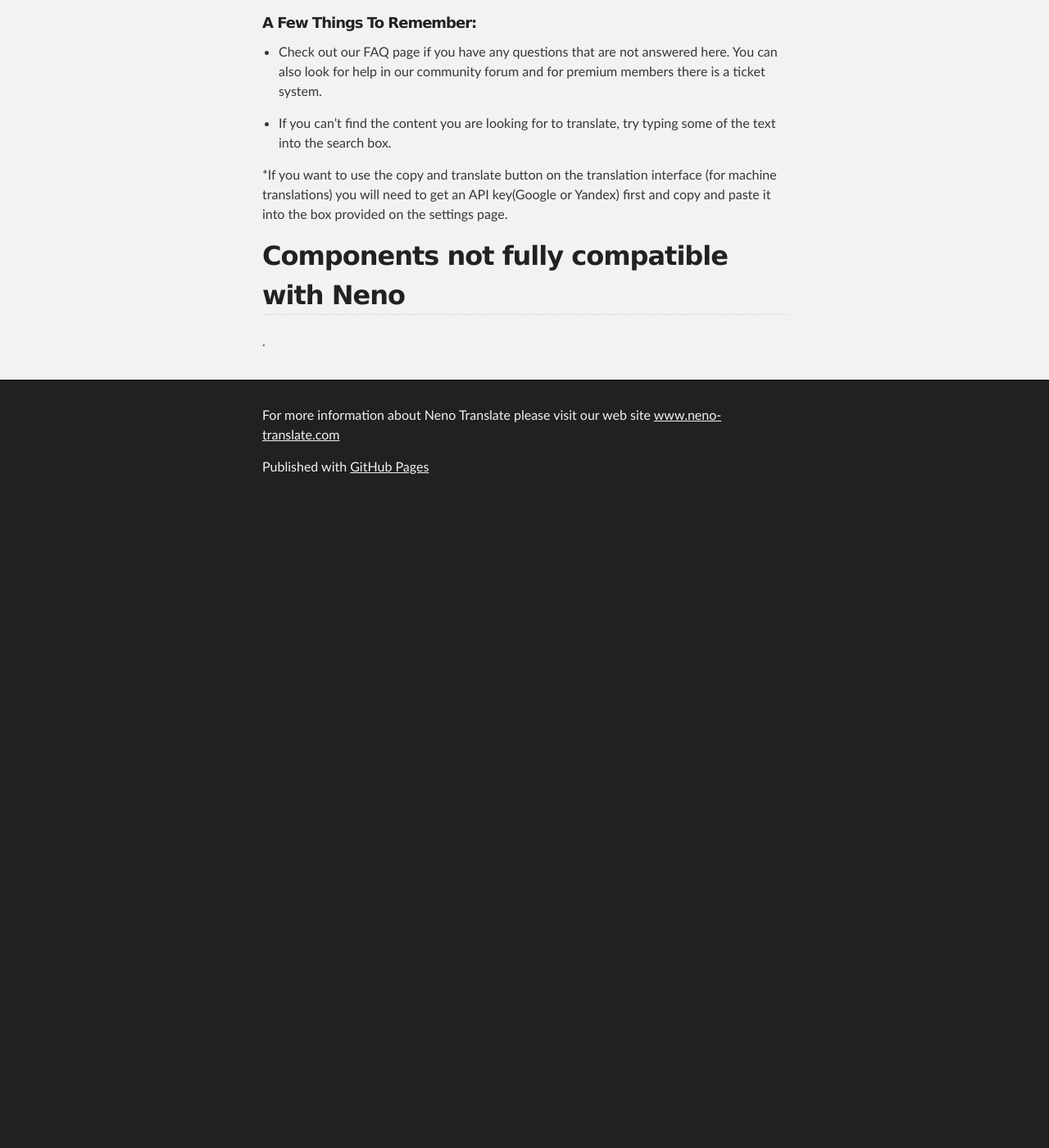
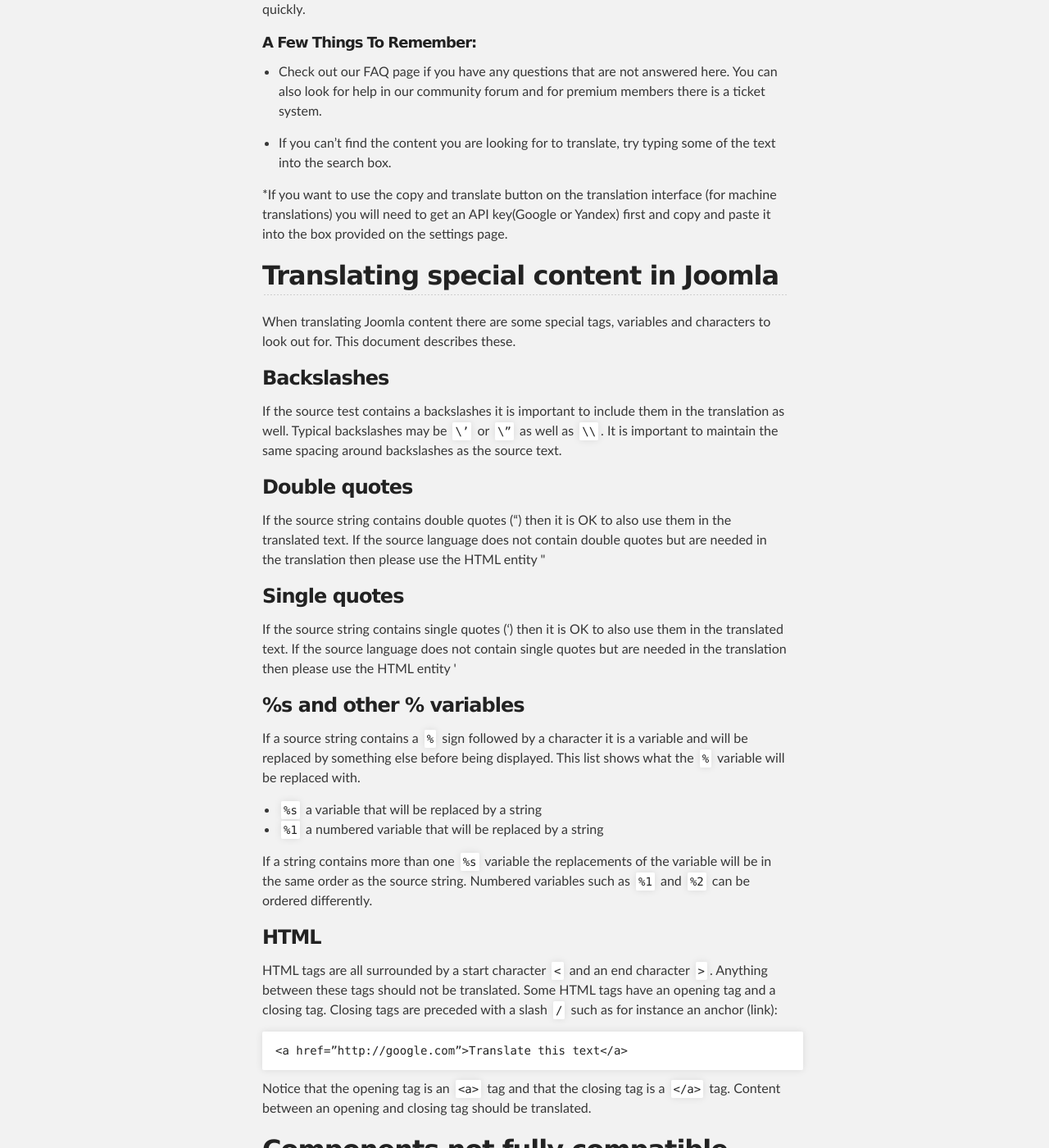
Before and after one commit to javigomez/neno, a Jekyll site: the page built from index.md, in a window 1280 px wide and 1400 px high, scrolled down 3433 px. Shown: the whole window at 82% size. Built offline with Jekyll 4.4.1, drawn with Linux system fonts in a browser that asks for light colours; Markdown is read by kramdown in place of the engine named in the settings; before the commit the page ends 4049 px from its top, so only the background shows below that; some of the changed text lies outside the part shown.

Commit message:
Added Translating special content in Joomla

````diff
--- a/index.md
+++ b/index.md
@@ -9,8 +9,9 @@ The documentation is not ready yet. Please be patient!
 
 
 ## Contents
+* [Getting Started With Neno](#getting-started-with-neno)
+* [Translating special content in Joomla](#translating-special-content-in-joomla)
 * [Components not fully compatible with Neno](#components-not-fully-compatible-with-neno)
-* [Getting Started With Neno](#getting-started-with-neno)
 
 ## Getting Started With Neno
 
@@ -86,6 +87,32 @@ Neno will log information about every action it takes. In the unlikely event of
 
 
 
+## Translating special content in Joomla
+When translating Joomla content there are some special tags, variables and characters to look out for. This document describes these.
+
+### Backslashes
+If the source test contains a backslashes it is important to include them in the translation as well. Typical backslashes may be `\’` or `\”` as well as `\\`. It is important to maintain the same spacing around backslashes as the source text.
+
+### Double quotes
+If the source string contains double quotes (“) then it is OK to also use them in the translated text. If the source language does not contain double quotes but are needed in the translation then please use the HTML entity &quot;
+
+### Single quotes
+If the source string contains single quotes (‘) then it is OK to also use them in the translated text. If the source language does not contain single quotes but are needed in the translation then please use the HTML entity &#39;
+
+### %s and other % variables
+If a source string contains a `%` sign followed by a character it is a variable and will be replaced by something else before being displayed. This list shows what the `%` variable will be replaced with.
+
+* `%s` a variable that will be replaced by a string
+* `%1` a numbered variable that will be replaced by a string
+
+If a string contains more than one `%s` variable the replacements of the variable will be in the same order as the source string. Numbered variables such as `%1` and `%2` can be ordered differently.
+### HTML
+HTML tags are all surrounded by a start character `<` and an end character `>`. Anything between these tags should not be translated. Some HTML tags have an opening tag and a closing tag. Closing tags are preceded with a slash `/` such as for instance an anchor (link):
+```
+<a href=”http://google.com”>Translate this text</a>
+```
+Notice that the opening tag is an `<a>` tag and that the closing tag is a `</a>` tag. Content between an opening and closing tag should be translated.
+
 
 ## Components not fully compatible with Neno
 
````
